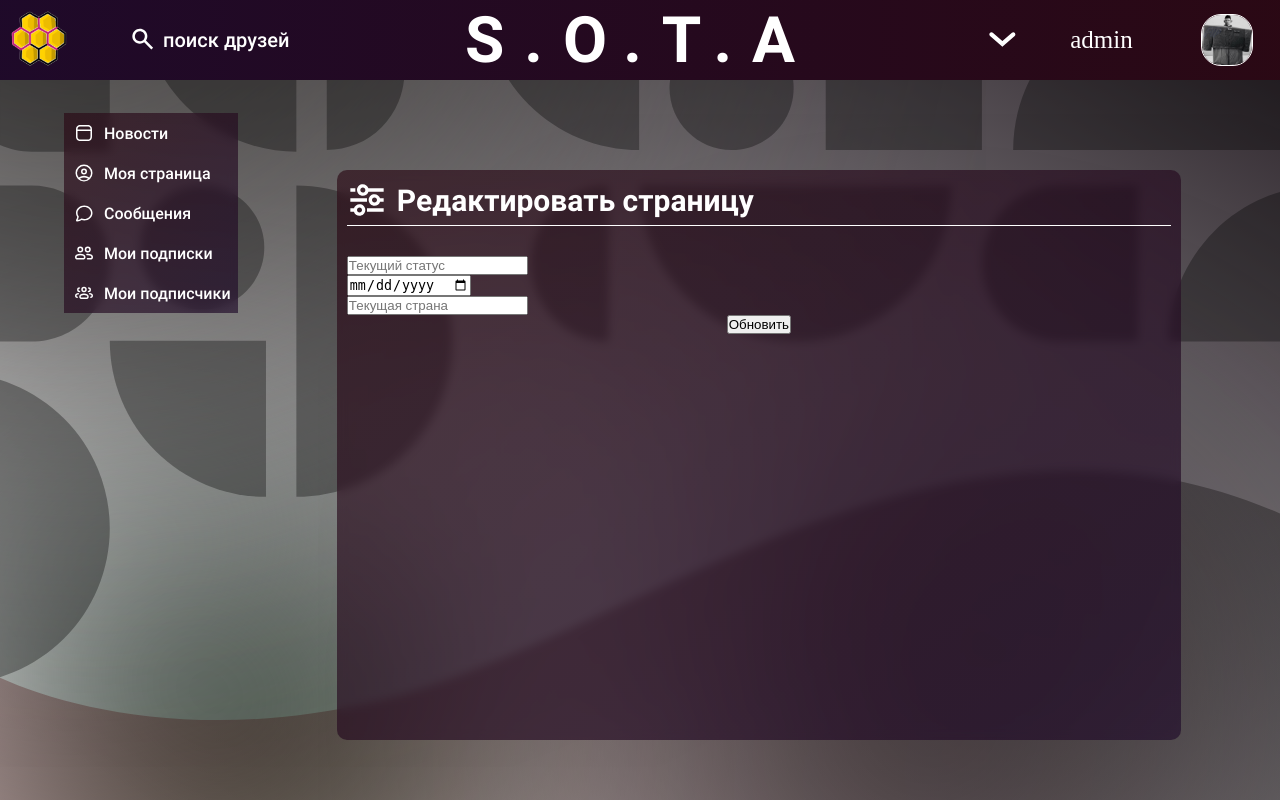
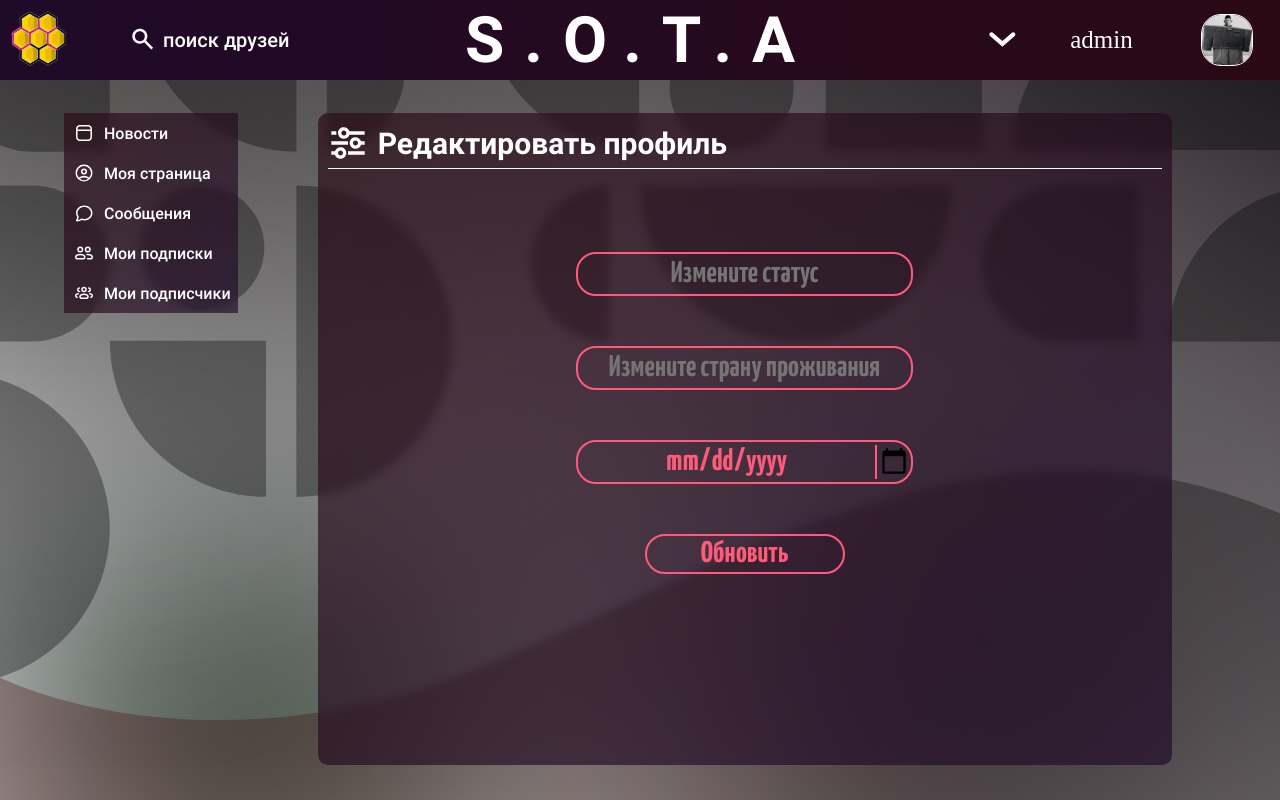
Before and after one commit to Cleamaster322/1st__Project__Web__, a Flask app: page /setting/1 in a window 1280 px wide. Run offline with Flask 2, Linux system fonts and the light colour scheme; data comes from the database, SQL or seed files in the repository.

Commit message:
Настройки профиля

```diff
--- a/flask_directory/static/redacting_profile/redacting_profile.css
+++ b/flask_directory/static/redacting_profile/redacting_profile.css
@@ -2,84 +2,77 @@
     font-family: Yanone-bold;
     src: url(/static/fonts/Yanone/YanoneKaffeesatz-Bold.ttf);
 }
-
-.shell_redacting_profile{
+* {
+    margin: 0;
+    padding: 0;
+}
+.container {
+    position: relative;
+    margin: 33px 0 0 80px;
+    width: 80%;
+    height: 79vh;
+    border-radius: 10px;
+    background: linear-gradient(
+      to top left,
+      hsla(280, 62%, 10%, 0.65),
+      hsla(339, 66%, 10%, 0.65)
+    );
+    backdrop-filter: blur(5px);
+    padding: 10px;
+}
+.container_hat {
     display: flex;
     align-items: center;
-    justify-content: center;
-}
-.redacting_profile_window_back{
-    margin-top: 30px;
-    /* background: radial-gradient( 99.5% 397.04% at 100% 49.01%, #058fff 0%, #EB9038 70.35%, #F3C3CF 100%); */
-    height: 80%;
-    width: 80%;
-    min-width: 850px;
-    min-height: 300px;
-    border-radius: 10px;
-    display: flex;
-    align-items: center;
-    justify-content: center;
-}
-.redacting_profile_window{
-    padding: 10px;
-    border-radius: 10px;
-    width: calc(100% - 26px);
-    height: calc(100% - 26px);
-    background: linear-gradient(to top left, hsla(280, 62%, 10%, 0.65),hsla(339, 66%, 10%, 0.65) );
-  backdrop-filter: blur(5px);
-}
-.hat_redacting_profile_menu{
-    display: flex;
-    align-items: center;
-    padding-bottom: 5px;
-    color:white;
+    padding: 0 0 5px 0;
     font-size: 30px;
+    color: #ffffff;
     font-family: roboto-bold, serif;
     border-bottom: 1px solid white;
 }
-.edit_opportunity{
-    margin-top: 30px;
-    height: 70%;
+.container_hat > img {
+    width: 40px;
+    padding: 0 10px 0 0;
+}
+.container_content {
+    position: relative;
+    height: 80%;
+    width: 80%;
+    margin: 10% auto;
+}
+.content_redact {
+    position: relative;
     display: flex;
+    align-items: center;
     flex-direction: column;
-    align-items: center;
-    justify-content: space-between;
+    justify-content: space-around;
 }
-.hat_redacting_profile_menu > img{
-    width: 40px;
-    padding-right: 10px;
+.content_redact > input {
+    position: relative;
+    align-self: stretch;
+    width: 50%;
+    height: 40px;
+    margin: auto;
+    margin-bottom: 7.5%;
+    font-size: 30px;
+    font-family: Yanone-bold;
+    text-align: center;
+    text-decoration: none;
+    background: none;
+    border-radius: 20px;
+    border: solid 2px #FF5B79;
+    color: #FF5B79;
 }
-.edit_one_userstat{
-    width: 100%;
+.date::-webkit-inner-spin-button {
+    border-left: 2px solid #FF5B79;
+    display: none;
 }
-.edit_one_userstat > form{
-    border-bottom: 1px solid white;
+.date::-webkit-calendar-picker-indicator{
+    border-left: 2px solid #FF5B79;
 }
-.edit_one_userstat > form > input{
-    width: 70%;
-    height: 30px;
-    background: linear-gradient(
-        to top left,
-        hsla(281, 60%, 35%, 0.39),
-        hsla(340, 69%, 51%, 0.295)
-      );
-      backdrop-filter: blur(5px);
-    border: none;
-    color:white;
+.submit {
+    max-width: 30%;
 }
-.redacting_button{
-    font-family: Yanone-bold;
-    cursor: pointer;
-    font-size: 25px;
-    color: white;
-    background: none;
-    border: white 2px solid;
-    width: 100px;
-    height: 30px;
+.submit:hover {
+    background: #FF5B79;
+    color: #341F30;
 }
-
-.redacting_button:hover{
-    border: 2px solid #ff5b79;
-    background: #FF5B79;
-    color: #802b3b;
-}
--- a/flask_directory/templates/redacting_profile/redacting_profile.html
+++ b/flask_directory/templates/redacting_profile/redacting_profile.html
@@ -1,36 +1,18 @@
 {% extends 'user_page/user_page.html' %}
 {% block current_page_content %}
 <link rel="stylesheet" href = "{{url_for('static', filename='redacting_profile/redacting_profile.css')}}" >
-    <div class = "shell_redacting_profile">
-        <div class = "redacting_profile_window_back">
-            <div class = "redacting_profile_window">
-                <div class = "hat_redacting_profile_menu">
-                    <img src = "/static/redacting_profile/nastroyka.svg">
-                    Редактировать страницу
-                </div>
-                <form action="/update_settings" method="post">
-                <div class = "edit_opportunity">
-                    <div class = "edit_one_userstat">
-
-                        <input type="text" placeholder="Текущий статус" name="status" />
-
-                    </div>
-                    <div class = "edit_one_userstat">
-
-                            <input type="date" value="" name = "year">
-
-                    </div>
-                    <div class = "edit_one_userstat">
-
-                        <input type="text" placeholder="Текущая страна" name="country" />
-
-                    </div>
-                    <input type="submit" value="Обновить" />
-                    </form>
-                </div>
-            </div>
-
+    <div class="container">
+        <div class="container_hat">
+            <img src="/static/redacting_profile/nastroyka.svg" alt="">
+            <p>Редактировать профиль</p>
+        </div>
+        <div class="container_content">
+            <form action="/update_settings" method="post" class="content_redact">
+                <input type="text" placeholder="Измените статус" class="status">
+                <input type="text" placeholder="Измените страну проживания" class="country">
+                <input type="date" value="" class="date">
+                <input type="submit" value="Обновить" class="submit">
+            </form>
         </div>
     </div>
-
 {% endblock %}
```
